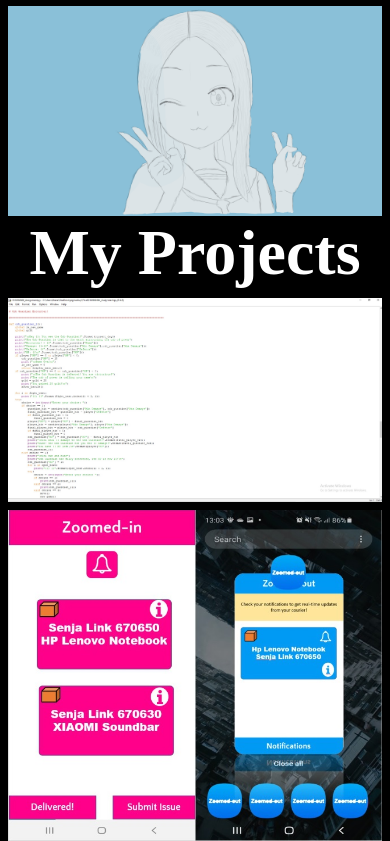
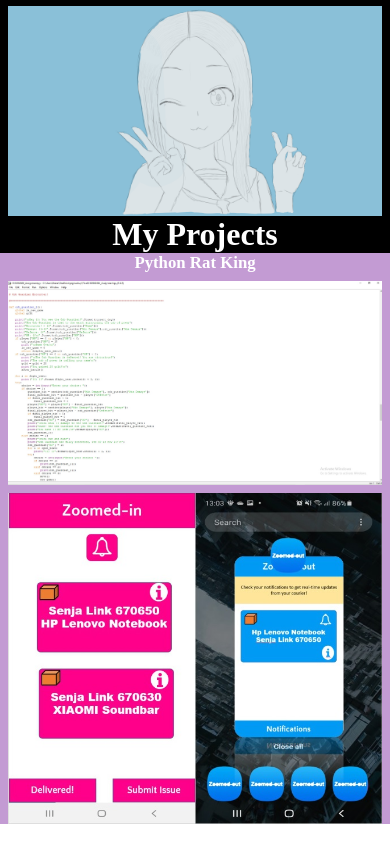
Before and after one commit to danrohangit/First_Website, a plain HTML site: page index.html in a window 390 px wide. Shown: the part 2623-3464 px from the top of the page. Drawn offline with Linux system fonts and the light colour scheme.

Commit message:
Color changes

```diff
--- a/index.html
+++ b/index.html
@@ -79,6 +79,7 @@
       <section class="project">
 
         <div class="project_column">
+          <h2>Python Rat King</h2>
             <a href="images/proj1.jpg" target="_blank"><img src="images/proj1.jpg"></a>
         </div>
 
--- a/style.css
+++ b/style.css
@@ -40,13 +40,12 @@
 }
 
 .art_header{
-  background-color: black;
+  background-color:black;
   font-size: 200%;
   justify-content: center;
   align-items: center;
   text-align: center;
   color: white;
-
 }
 
 .art_column{
@@ -54,6 +53,7 @@
   max-width: 25%;
   padding: 0 4px;
 }
+
 
 .art_column img{
   margin-top: 8px;
@@ -65,7 +65,7 @@
   display: flex;
   flex-wrap: wrap;
   padding: 0 4px;
-  background-color: black;
+  background-color:#C39BD3;
 }
 
 .project_header{
@@ -74,14 +74,15 @@
   justify-content: center;
   align-items: center;
   text-align: center;
-  color: white;
-
+  color: orange;
 }
 
 .project_column{
   flex: 25%;
   max-width: 25%;
   padding: 0 4px;
+  color:white;
+  text-align: center;
 }
 
 .project_column img{
@@ -145,7 +146,7 @@
 
  .project_header{
   background-color: black;
-  font-size: 200%;
+  font-size: 100%;
   justify-content: center;
   align-items: center;
   text-align: center;
@@ -155,6 +156,7 @@
   .project_column{
   flex: 100%;
   max-width: 100%;
+  font-size: 70%;
   }
 
 
```
